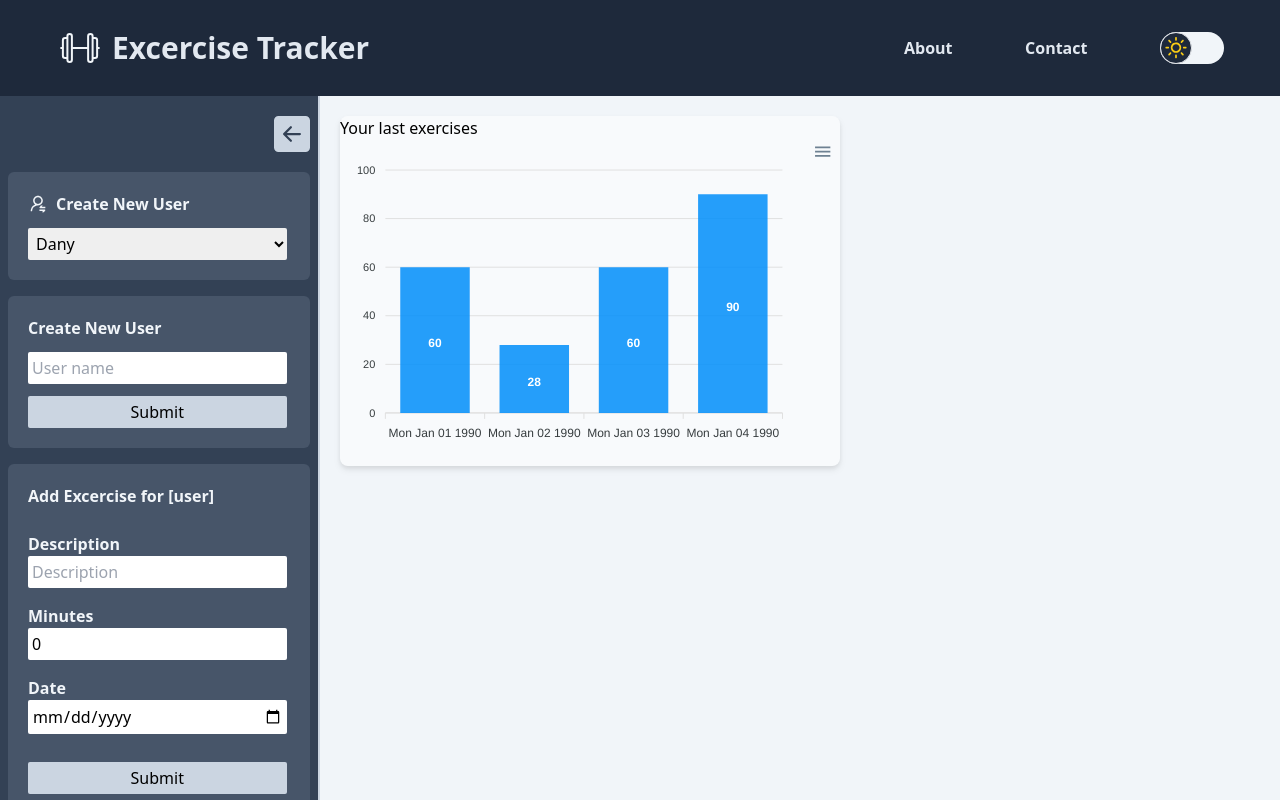
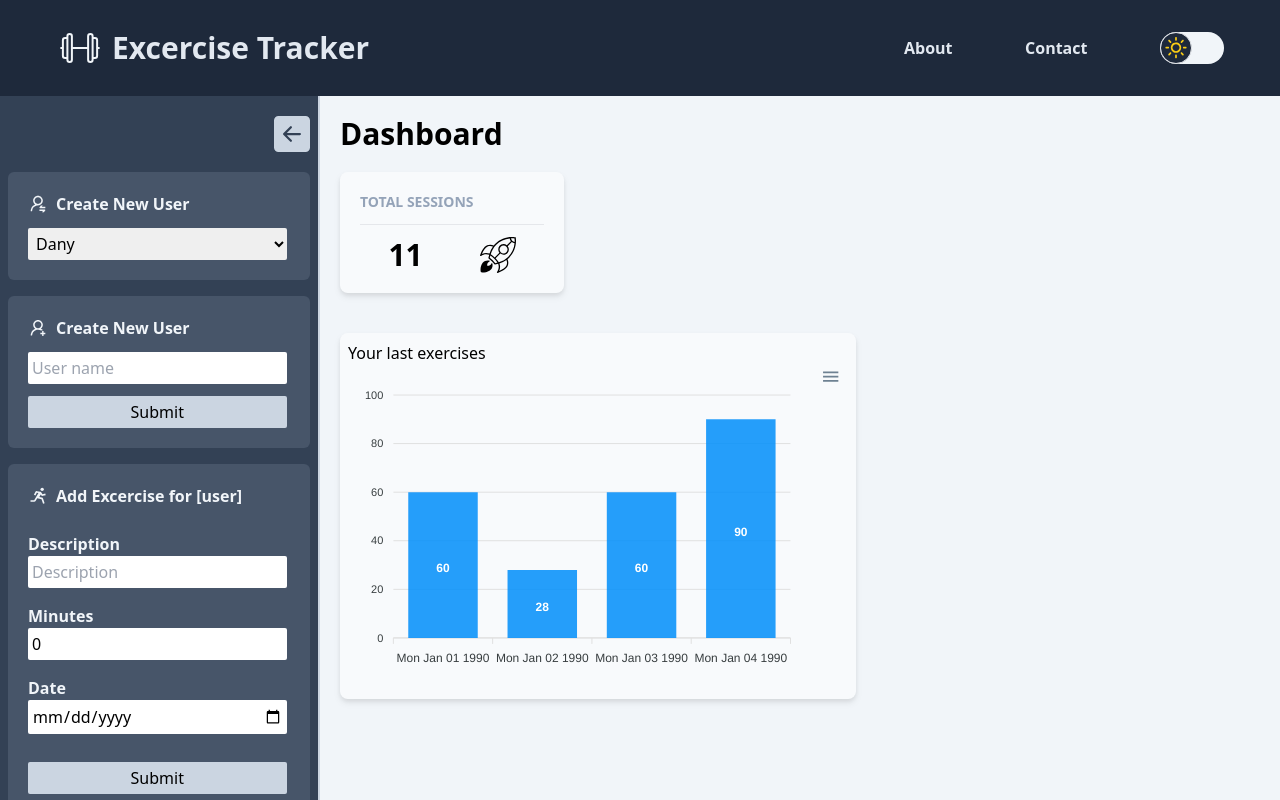
Before and after one commit to DanieLira/Excercise-Tracker, a React (Vite) app in the folder excercise-tracker/: page / in a window 1280 px wide. Built offline with nearby package versions, Linux system fonts and the light colour scheme.

Commit message:
Added session displayer in dashboard

```diff
--- a/excercise-tracker/src/components/Dashboard.jsx
+++ b/excercise-tracker/src/components/Dashboard.jsx
@@ -1,12 +1,15 @@
 import React from "react"
 import LastExcerciseChart from "./LastExcerciseChart"
+import QuickDataDisplay from "./QuickDataDisplay"
 
 export default function Dashboard(props) {
 
     const padding = props.showSideBar ? "pl-[340px]" : "pl-20"
 
     return (
-        <div className={`pt-5 ${padding}`}>
+        <div className={`pt-5 ${padding} w-full`}>
+            <h1 className="text-3xl font-bold">Dashboard</h1>
+            <QuickDataDisplay />
             <LastExcerciseChart />
         </div>
     )
--- a/excercise-tracker/src/components/ExcerciseForm.jsx
+++ b/excercise-tracker/src/components/ExcerciseForm.jsx
@@ -1,19 +1,20 @@
 import React from "react"
+import { BiRun } from "react-icons/bi"
 
 export default function ExcerciseForm() {
 
-    const [excerciseData , setExcerciseData] = React.useState({
-        "description":"",
-        "minutes":0,
-        "date":""
+    const [excerciseData, setExcerciseData] = React.useState({
+        "description": "",
+        "minutes": 0,
+        "date": ""
     })
 
-    function handleChange(event){
-        const {name, value} = event.target
+    function handleChange(event) {
+        const { name, value } = event.target
         setExcerciseData(prevState => {
             return {
                 ...prevState,
-                [name] : value
+                [name]: value
             }
         })
         console.log(excerciseData)
@@ -21,7 +22,10 @@ export default function ExcerciseForm() {
 
     return (
         <form className="bg-slate-600 h-fit rounded-md m-2 flex flex-col items-start justify-center pl-5 pt-5 pb-5">
-            <h3 className="text-slate-100 font-semibold mb-6">Add Excercise for [user]</h3>
+            <h3 className="text-slate-100 font-semibold mb-6 flex items-center ">
+                <BiRun className="text-xl mr-2"/>
+                Add Excercise for [user]
+            </h3>
             <label htmlFor="description" className="text-slate-100 font-semibold">
                 Description
             </label>
--- a/excercise-tracker/src/components/LastExcerciseChart.jsx
+++ b/excercise-tracker/src/components/LastExcerciseChart.jsx
@@ -22,7 +22,7 @@ export default function LastExcerciseChart() {
   })
 
   return (
-    <div className="bg-slate-50 rounded-lg drop-shadow-md">
+    <div className="bg-slate-50 rounded-lg drop-shadow-md w-fit p-2">
       <h3 className="">Your last exercises</h3>
       <Chart
         options={chartOptions.options}
--- /dev/null
+++ b/excercise-tracker/src/components/QuickDataDisplay.jsx
@@ -0,0 +1,12 @@
+import React from "react"
+import SessionsDisplay from "./SessionsDisplay"
+
+
+export default function QuickDataDisplay(){
+
+    return(
+        <div className="pb-10 pt-5">
+            <SessionsDisplay />
+        </div>
+    )
+}
--- /dev/null
+++ b/excercise-tracker/src/components/SessionsDisplay.jsx
@@ -0,0 +1,30 @@
+import React from "react"
+import { GiStairsGoal } from "react-icons/gi"
+import { GiMountainClimbing } from "react-icons/gi"
+import { SiSkyliner } from "react-icons/si"
+
+export default function SessionsDisplay() {
+
+    const [totalSessions, setTotalSessions] = React.useState(11)
+    const iconClass = "text-4xl"
+
+    let icon = <GiStairsGoal className={iconClass} />
+
+    if (totalSessions > 5 && totalSessions < 10) {
+        icon = <GiMountainClimbing className={iconClass} />
+    }
+    else if (totalSessions >= 10) {
+        icon = <SiSkyliner className={iconClass} />
+    }
+
+    return (
+        <div className="bg-slate-50 rounded-lg drop-shadow-md w-56 p-5">
+            <p className="text-sm font-semibold text-slate-400">TOTAL SESSIONS</p>
+            <hr className="mt-3 mb-3"/>
+            <div className="flex items-center justify-around w-full ">
+                <h1 className="text-3xl font-semibold">{totalSessions}</h1>
+                {icon}
+            </div>
+        </div>
+    )
+}
--- a/excercise-tracker/src/components/UserForm.jsx
+++ b/excercise-tracker/src/components/UserForm.jsx
@@ -1,16 +1,19 @@
 import React from "react"
+import { AiOutlineUserAdd } from "react-icons/ai"
 
 export default function UserForm() {
     const [userName, setUserName] = React.useState("")
 
-    function handleChange(event){
-        const {value} = event.target
+    function handleChange(event) {
+        const { value } = event.target
         setUserName(value)
     }
 
     return (
         <form className="bg-slate-600 h-fit rounded-md m-2 flex flex-col items-start justify-center pl-5 pt-5 pb-5">
-            <label htmlFor="userName" className="text-slate-100 pb-3 font-semibold">
+
+            <label htmlFor="userName" className="text-slate-100 pb-3 font-semibold flex items-center">
+                <AiOutlineUserAdd className="mr-2 text-xl"/>
                 Create New User
             </label>
             <input
--- a/excercise-tracker/src/test-scripts/test-users.jsx
+++ b/excercise-tracker/src/test-scripts/test-users.jsx
@@ -3,6 +3,7 @@ export default users
 const users = [
     {
         username: "fcc_test",
-        _id: "5fb5853f734231456ccb3b05"
+        age:26,
+        id: "5fb5853f734231456ccb3b05"
     }
 ]
```
